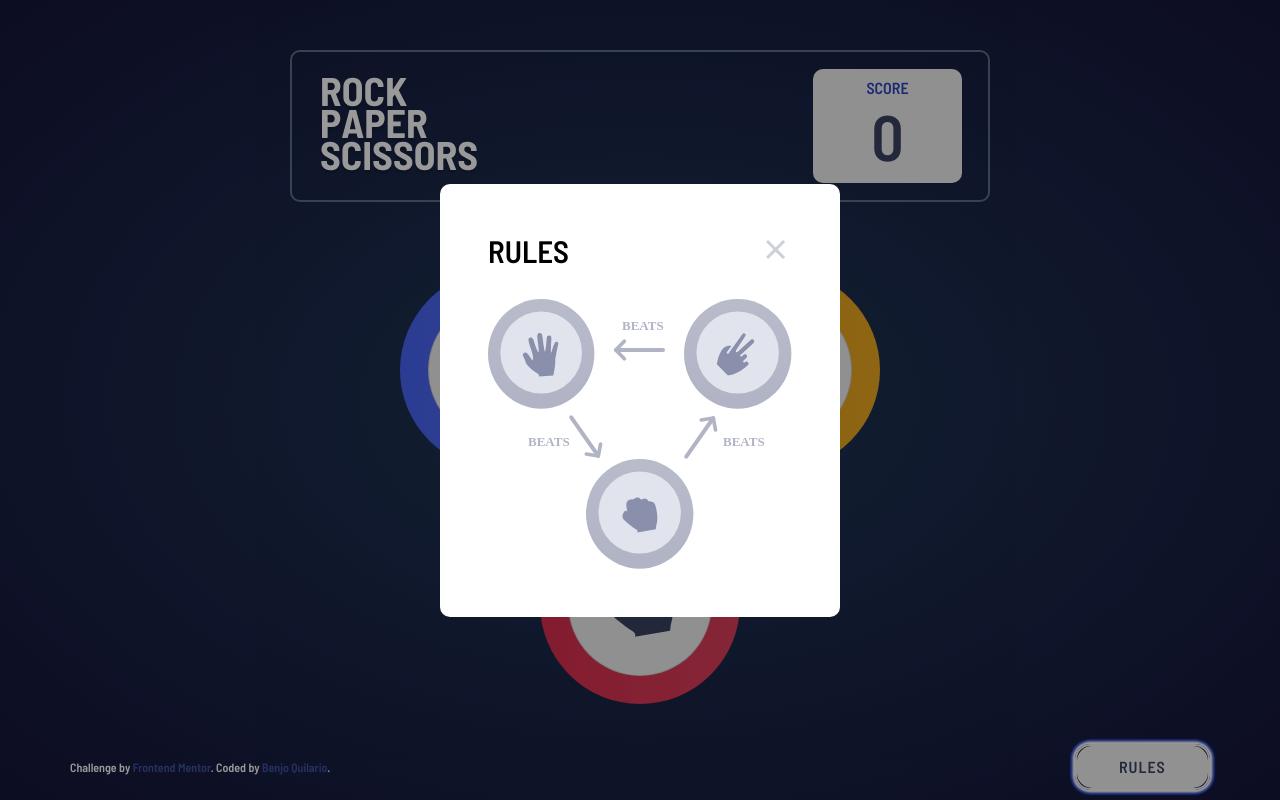
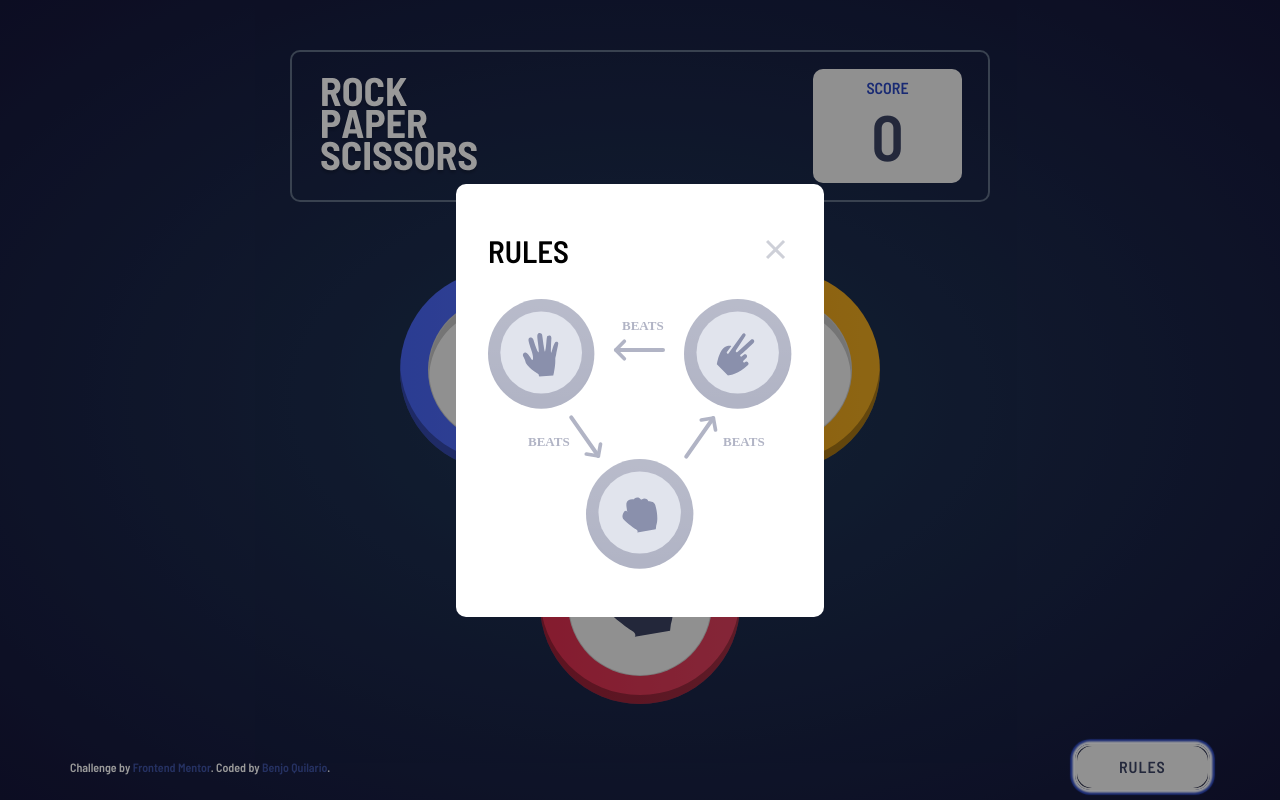
Before and after one commit to benjoquilario/FEM-rock-paper-scissor, a website: page index.html in a window 1280 px wide. Both pictures are taken after a click on the button "RULES". Drawn offline with Linux system fonts and the light colour scheme.

Commit message:
adding a inset box-shadow in button pick

```diff
--- a/app/scss/components/button.scss
+++ b/app/scss/components/button.scss
@@ -114,6 +114,8 @@
   height: 12.5rem;
   width: 12.5rem;
   border-radius: 50%;
+  box-shadow: inset 0 -9px 0 0 rgba(0, 0, 0, 0.3), 0 0 0 0 rgba(187, 187, 187, 0.6),
+    0 0 0 0 rgba(197, 197, 197, 0.6);
   margin: rem(17) rem(40);
 
   @include breakpoint-down(medium) {
@@ -133,6 +135,7 @@
     position: absolute;
     background-color: $whiteColor;
     border: 1px solid rgba(55, 55, 55, 0.2);
+    box-shadow: inset 0 9px 0 0 rgba(90, 90, 90, 0.3);
     border-radius: 100%;
     height: 9rem;
     width: 9rem;
@@ -153,6 +156,8 @@
 .playerChoice {
   width: 17rem;
   height: 17rem;
+  box-shadow: inset 0 -12px 0 0 rgba(0, 0, 0, 0.3), 0 0 0 0 rgba(187, 187, 187, 0.6),
+    0 0 0 0 rgba(197, 197, 197, 0.6);
 
   .choices-icon {
     width: rem(96);
@@ -178,6 +183,7 @@
     position: absolute;
     background-color: $whiteColor;
     border: 1px solid rgba(55, 55, 55, 0.2);
+    box-shadow: inset 0 12px 0 0 rgba(90, 90, 90, 0.3);
     border-radius: 100%;
     height: 13rem;
     width: 13rem;
--- a/app/scss/layout/_modal.scss
+++ b/app/scss/layout/_modal.scss
@@ -14,7 +14,7 @@
   background-color: rgba(0, 0, 0, 0.4);
   opacity: 0;
   transition: transform 0.5s ease-in-out;
-  padding: 0 rem(10);
+  padding: 0 rem(6);
 
   &.show-modal {
     transform: translate(0);
@@ -27,7 +27,7 @@
   flex-direction: column;
   background-color: #fff;
   border-radius: rem(10);
-  padding: rem(48);
+  padding: rem(48) rem(32);
 
   &__top {
     display: flex;
--- a/index.html
+++ b/index.html
@@ -75,6 +75,19 @@
             </div>
           </div>
         </div>
+        <div class="modal-container modal__overlay">
+          <div class="modal">
+            <div class="modal__top">
+              <h2 class="heading-rules">RULES</h2>
+              <button class="btn btn--modalClose" aria-label="modal close">
+                <img src="./images/icon-close.svg" alt="close" />
+              </button>
+            </div>
+            <div class="modal__image">
+              <img src="./images/image-rules.svg" alt="rules of the game" />
+            </div>
+          </div>
+        </div>
       </main>
       <div class="gameboard__result">
         <div class="gameboard__result--yourchoice">
@@ -100,7 +113,7 @@
           ></button>
         </div>
       </div>
-      <div class="modal-container modal__overlay">
+      <!-- <div class="modal-container modal__overlay">
         <div class="modal">
           <div class="modal__top">
             <h2 class="heading-rules">RULES</h2>
@@ -112,7 +125,7 @@
             <img src="./images/image-rules.svg" alt="rules of the game" />
           </div>
         </div>
-      </div>
+      </div> -->
       <footer>
         <div class="attribution">
           Challenge by
```
Also changed, not shown: dist/style.css, 1 other file.
